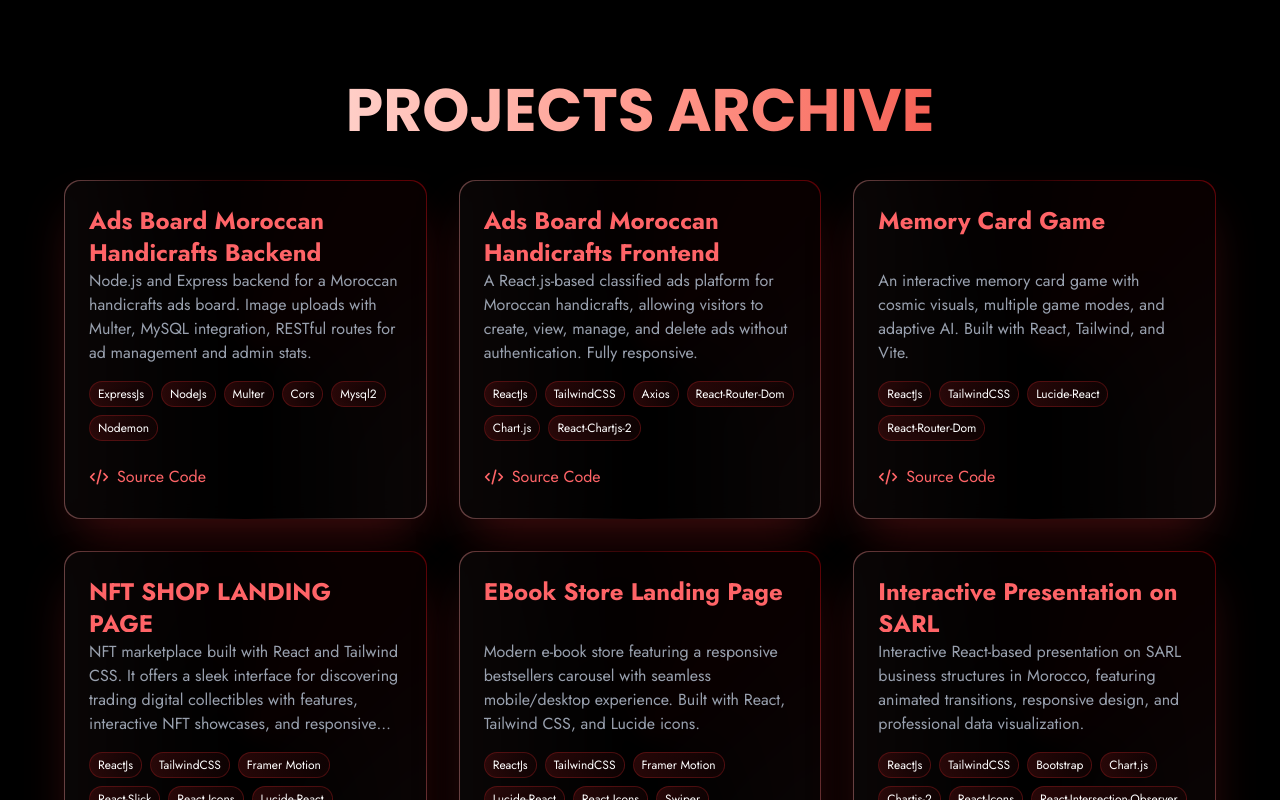
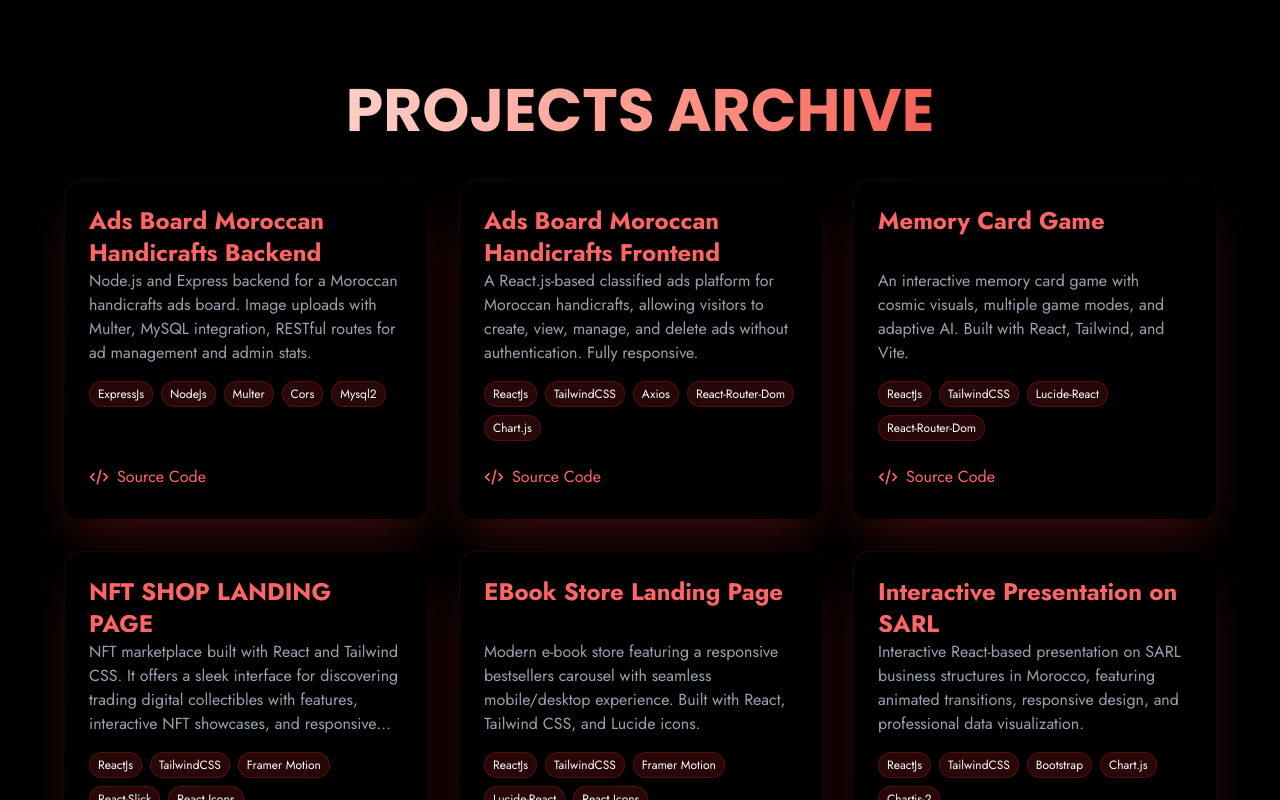
Before and after one commit to Rida-Lad/My-Portfolio, a React (Vite) app: page /projects in a window 1280 px wide. Shown: the top 800 px of the page. Built offline with nearby package versions, Linux system fonts and the light colour scheme.

Commit message:
Refactor ProjectCard and ProjectsSection components; implement lazy rendering with Intersection Observer and simplify tech stack rendering for improved performance and user experience

```diff
--- a/src/components/ProjectCard.jsx
+++ b/src/components/ProjectCard.jsx
@@ -1,58 +1,75 @@
-import React from 'react';
+import React, { useState, useEffect } from 'react';
 
 const ProjectCard = React.memo(({ project }) => {
-    React.useEffect(() => {
-        console.log('ProjectCard rendered:', project.id);
+    const [isVisible, setIsVisible] = useState(false);
+
+    // Intersection Observer for lazy-rendering
+    useEffect(() => {
+        const observer = new IntersectionObserver(
+            ([entry]) => {
+                if (entry.isIntersecting) {
+                    setIsVisible(true);
+                    observer.unobserve(entry.target);
+                }
+            },
+            { rootMargin: '50px 0px 50px 0px' }
+        );
+
+        const cardElement = document.getElementById(`project-card-${project.id}`);
+        if (cardElement) observer.observe(cardElement);
+
+        return () => {
+            if (cardElement) observer.unobserve(cardElement);
+        };
     }, [project.id]);
-    const techStackElements = project.tech.map((tech, index) => (
+
+    // Simplified tech stack rendering
+    const techStackElements = project.tech.slice(0, 5).map((tech) => (
         <span
-            key={index}
-            className="px-2 py-1 text-xs bg-gradient-to-r from-red-900/30 to-red-900/10 rounded-full
-                       backdrop-blur-sm border border-red-900/50 flex-shrink-0"
+            key={tech}
+            className="px-2 py-1 text-xs bg-red-900/30 rounded-full border border-red-900/50 flex-shrink-0"
         >
             {tech}
         </span>
     ));
 
+    if (!isVisible) return <div id={`project-card-${project.id}`} className="h-[450px]" />;
+
     return (
         <div
-            className="group relative p-px overflow-hidden rounded-2xl transition-all duration-300 shadow-red-900/50 shadow-2xl"
+            id={`project-card-${project.id}`}
+            className="group relative p-px overflow-hidden rounded-2xl shadow-red-900/50 shadow-2xl"
+            style={{
+                transform: 'translateZ(0)', // Promote to GPU layer
+                willChange: 'transform', // Hint browser about animation
+            }}
         >
-            {/* Animated gradient background */}
-            <div className="absolute inset-0 bg-gradient-to-r from-red-300 via-transparent to-red-300 opacity-40 transition-opacity duration-300 gradient-container">
-                <div className="absolute -top-[50%] -left-[50%] w-[200%] h-[200%] animate-border-rotate bg-[conic-gradient(from_0deg,transparent_0_,theme(colors.red.600)_25%,transparent_50%)]"></div>
-            </div>
+            {/* Simplified gradient background */}
+            <div className="absolute inset-0 bg-gradient-to-br from-red-900/20 to-black/50" />
 
             {/* Card content */}
-            <div className="relative h-full bg-black/90 backdrop-blur-sm rounded-2xl p-6">
-                {/* Content */}
-                <div className="relative z-10 flex flex-col h-full">
-                    {/* Title with fixed 2-line height */}
-                    <h3 className="text-2xl font-bold mb-2 bg-gradient-to-r from-red-400 to-red-400 text-transparent bg-clip-text
-                                  line-clamp-2 h-14 min-h-14">
+            <div className="relative h-full bg-black/95 rounded-2xl p-6">
+                <div className="flex flex-col h-full">
+                    <h3 className="text-2xl font-bold mb-2 text-red-400 line-clamp-2 h-14">
                         {project.name}
                     </h3>
 
-                    {/* Description with fixed 4-line height */}
-                    <p className="text-gray-400 mb-4 line-clamp-4 h-24 min-h-24">
+                    <p className="text-gray-400 mb-4 line-clamp-4 h-24">
                         {project.description}
                     </p>
 
-                    {/* Tech stack with dynamic 2-row wrapping */}
-                    <div className="flex flex-wrap gap-2 mb-6 overflow-hidden">
+                    <div className="flex flex-wrap gap-2 mb-6 max-h-20 overflow-hidden">
                         {techStackElements}
                     </div>
 
-                    {/* GitHub link */}
                     <div className="mt-auto">
                         <a
                             href={project.github}
-                            target="_blank"
-                            rel="noopener noreferrer"
                             className="inline-flex items-center gap-2 text-red-400 hover:text-red-200 transition-colors"
+                            aria-label={`View source code for ${project.name}`}
                         >
                             <svg
-                                className="w-5 h-5"
+                                className="w-5 h-5 flex-shrink-0"
                                 fill="none"
                                 stroke="currentColor"
                                 viewBox="0 0 24 24"
@@ -64,38 +81,13 @@ const ProjectCard = React.memo(({ project }) => {
                                     d="M10 20l4-16m4 4l4 4-4 4M6 16l-4-4 4-4"
                                 />
                             </svg>
-                            Source Code
+                            <span className="truncate">Source Code</span>
                         </a>
                     </div>
                 </div>
             </div>
-
-            {/* Styles remain the same */}
-            <style jsx="true">{`
-                @keyframes border-rotate {
-                    0% { transform: rotate(0deg); }
-                    100% { transform: rotate(360deg); }
-                }
-                .animate-border-rotate {
-                    animation: border-rotate 3s linear infinite;
-                }
-
-                .paused .animate-border-rotate {
-                    animation-play-state: paused;
-                }
-
-                @media (prefers-reduced-motion: reduce) {
-                    .animate-border-rotate {
-                        animation: none;
-                    }
-                }
-            `}</style>
         </div>
     );
-}, (prevProps, nextProps) => {
-    // Custom comparison function
-    return prevProps.project.id === nextProps.project.id;
-});
-
+}, (prevProps, nextProps) => prevProps.project.id === nextProps.project.id);
 
 export default ProjectCard;
--- a/src/components/ProjectsSection.jsx
+++ b/src/components/ProjectsSection.jsx
@@ -14,9 +14,6 @@ const ProjectsSection = React.forwardRef((props, ref) => {
         setTimeout(() => window.scrollTo(0, 0), 0);
     }, []);
 
-    // React.useEffect(() => {
-    //     console.log("ProjectsSection mounted/updated");
-    // }, [featuredProjects]); // Only re-run when featuredProjects changes
 
     return (
         <section id="projects" ref={ref} className="bg-black text-white py-20 px-6 md:px-12 relative overflow-hidden">
```
